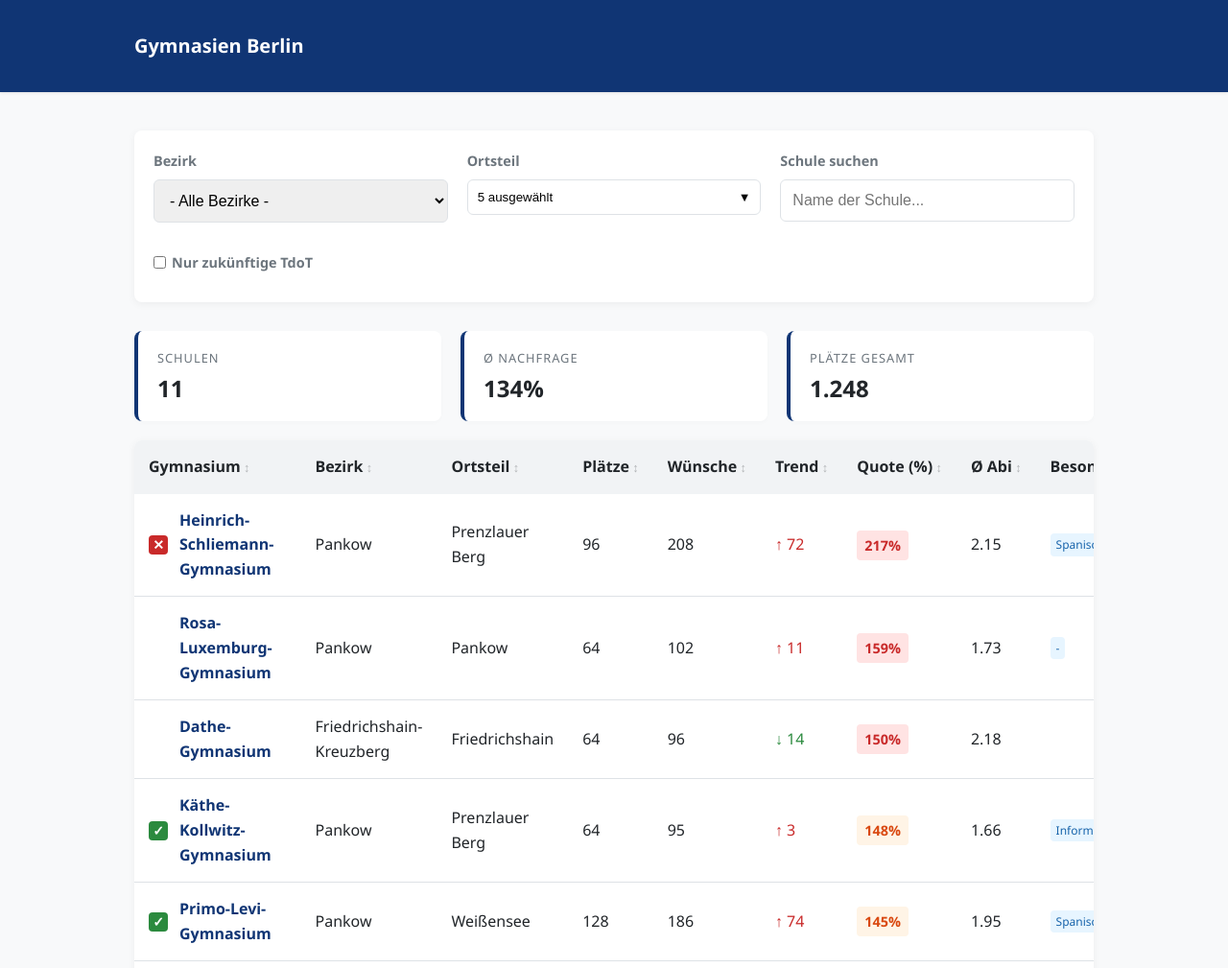
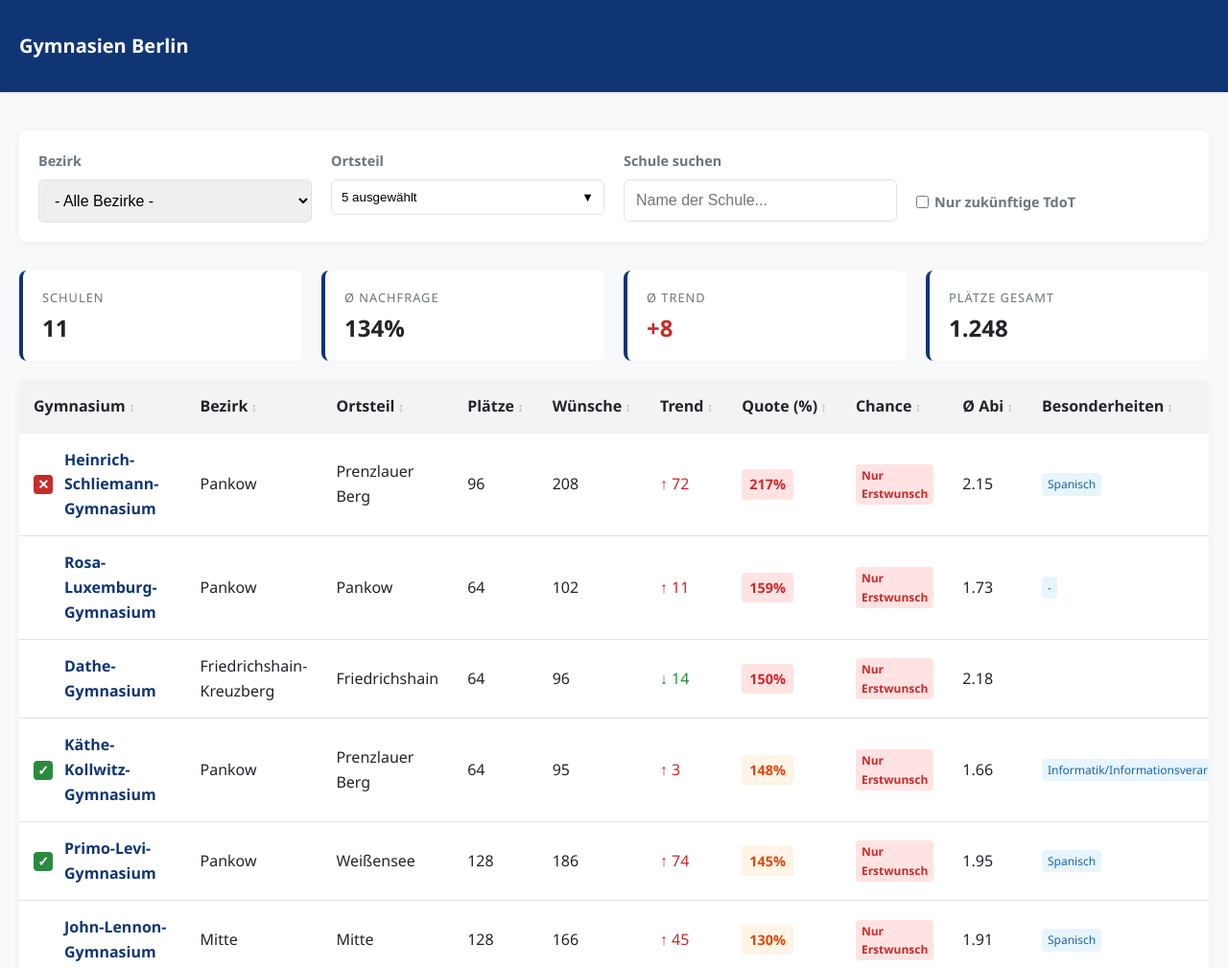
Before and after one commit to chrishanrath/bs, a website: page index.html in a window 1280 px wide. Shown: the top 1009 px of the page at 96% size. Drawn offline with Linux system fonts and the light colour scheme.

Commit message:
Increase container max-width for better desktop experience

```diff
--- a/index.html
+++ b/index.html
@@ -25,7 +25,7 @@
     }
 
     .container {
-      max-width: 1000px;
+      max-width: 1600px;
       margin: 0 auto;
       padding: 20px;
     }
@@ -311,6 +311,10 @@
         <span class="value" id="stat-avg">-</span>
       </div>
       <div class="stat-card">
+        <span class="label">Ø Trend</span>
+        <span class="value" id="stat-trend">-</span>
+      </div>
+      <div class="stat-card">
         <span class="label">Plätze gesamt</span>
         <span class="value" id="stat-places">-</span>
       </div>
@@ -327,12 +331,13 @@
             <th data-k="erstwuensche">Wünsche</th>
             <th data-k="changeErstwuensche">Trend</th>
             <th data-k="nachfrageProzent">Quote (%)</th>
+            <th data-k="nachfrageProzent">Chance</th>
             <th data-k="abiturNote">Ø Abi</th>
             <th>Besonderheiten</th>
           </tr>
         </thead>
         <tbody id="rows">
-          <tr><td colspan="9" class="no-results">Lade Daten...</td></tr>
+          <tr><td colspan="10" class="no-results">Lade Daten...</td></tr>
         </tbody>
       </table>
     </div>
@@ -431,6 +436,16 @@
     });
   }
 
+  function getStrategyBadge(percentage) {
+    if (percentage >= 100) {
+      return `<span style="display:inline-block; padding:2px 6px; border-radius:4px; font-size:0.75rem; font-weight:bold; background:#ffe3e3; color:#c92a2a;">Nur Erstwunsch</span>`;
+    } else if (percentage >= 90) {
+      return `<span style="display:inline-block; padding:2px 6px; border-radius:4px; font-size:0.75rem; font-weight:bold; background:#fff3bf; color:#d05d00;">Risiko</span>`;
+    } else {
+      return `<span style="display:inline-block; padding:2px 6px; border-radius:4px; font-size:0.75rem; font-weight:bold; background:#d3f9d8; color:#2b8a3e;">Mögl. Zweitwunsch</span>`;
+    }
+  }
+
   function render() {
     const bezirkFilter = document.querySelector("#bezirk").value;
     const qFilter = normalize(document.querySelector("#q").value);
@@ -503,12 +518,21 @@
       ? Math.round(filtered.reduce((sum, r) => sum + r.nachfrageProzent, 0) / filtered.length)
       : 0;
 
+    // Calculate Average Trend (Change in wishes)
+    const validTrends = filtered.filter(r => r.changeErstwuensche !== undefined && r.changeErstwuensche !== null);
+    const avgTrend = validTrends.length > 0
+      ? Math.round(validTrends.reduce((sum, r) => sum + r.changeErstwuensche, 0) / validTrends.length)
+      : 0;
+    const trendSign = avgTrend > 0 ? "+" : "";
+
     document.querySelector("#stat-avg").textContent = avgDemand + "%";
+    document.querySelector("#stat-trend").textContent = `${trendSign}${avgTrend}`;
+    document.querySelector("#stat-trend").style.color = avgTrend > 0 ? "#c92a2a" : (avgTrend < 0 ? "#2b8a3e" : "inherit");
     document.querySelector("#stat-places").textContent = totalPlaces.toLocaleString("de-DE");
 
     const tbody = document.querySelector("#rows");
     if (filtered.length === 0) {
-      tbody.innerHTML = '<tr><td colspan="9" class="no-results">Keine Schulen gefunden, die den Filtern entsprechen.</td></tr>';
+      tbody.innerHTML = '<tr><td colspan="10" class="no-results">Keine Schulen gefunden, die den Filtern entsprechen.</td></tr>';
       return;
     }
 
@@ -530,6 +554,7 @@
             ${r.nachfrageProzent}%
           </span>
         </td>
+        <td>${getStrategyBadge(r.nachfrageProzent)}</td>
         <td>${r.abiturNote ? r.abiturNote.toFixed(2) : '-'}</td>
         <td>
           <div style="display:flex; flex-wrap:wrap; gap:4px; max-width:250px;">
@@ -619,7 +644,7 @@
     } catch (e) {
       console.error(e);
       document.querySelector("#rows").innerHTML =
-        '<tr><td colspan="9" class="no-results">Fehler beim Laden der Daten. Bitte führen Sie den Scraper aus.</td></tr>';
+        '<tr><td colspan="10" class="no-results">Fehler beim Laden der Daten. Bitte führen Sie den Scraper aus.</td></tr>';
     }
   }
 
```
